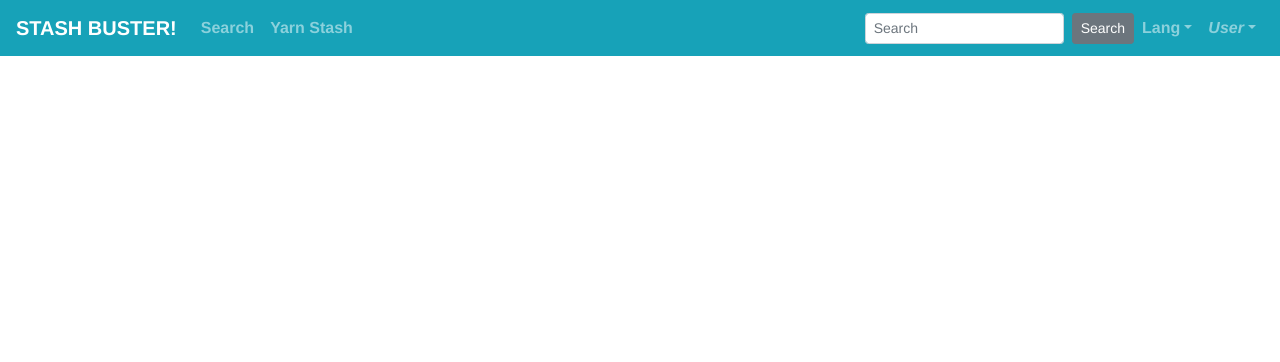
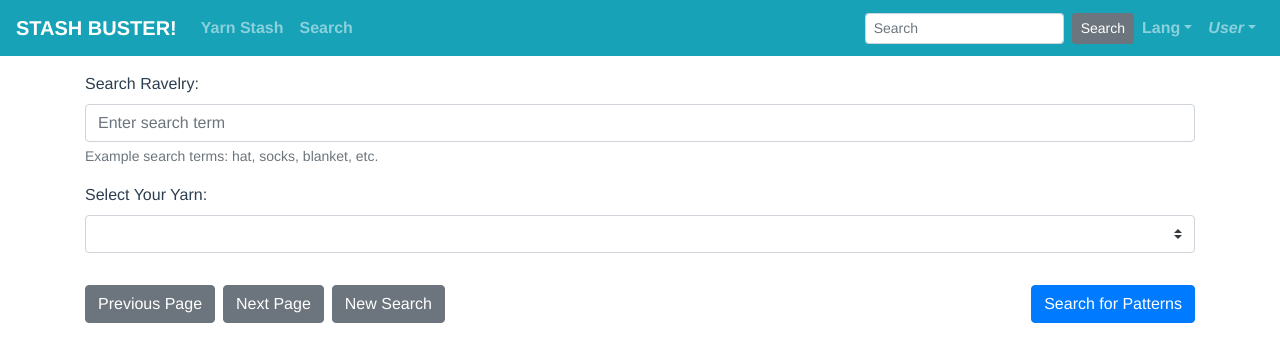
Before and after one commit to lisabost/vue-yarn-stash-buster, a Vue app: page /#/search in a window 1280 px wide. Shown: the top 362 px of the page. Built offline with nearby package versions, Linux system fonts and the light colour scheme; sample sign-in values are in the browser's storage; what vuefire would draw is missing.

Commit message:
User yarns are added to the search options and API search can now optionally use the length of the user's yarn to find patterns A new search button now clears the search form and results window

```diff
--- a/src/App.vue
+++ b/src/App.vue
@@ -9,8 +9,8 @@
 
 <script>
 import NavigationHeader from "@/views/NavigationHeader";
-// import Pattern from "@/models/Pattern";
 import router from "@/router/router";
+
 export default {
   name: 'App',
   router,
--- a/src/components/RavelrySearch.vue
+++ b/src/components/RavelrySearch.vue
@@ -1,12 +1,16 @@
 <template>
   <div>
     <b-form @submit.prevent="search" id="ravelry-search-form" class="mt-3">
-      <b-form-group id="search-term-input" label="Search Ravelry" label-for="search-term" description="Example search terms: hat, socks, blanket, etc.">
-        <b-form-input id="search-term" v-model="searchTerm" type="text" placeholder="Enter search term" required></b-form-input>
+      <b-form-group id="search-term-input" label="Search Ravelry:" label-for="search-term" description="Example search terms: hat, socks, blanket, etc.">
+        <b-form-input id="search-term" v-model="searchObject.searchTerm" type="text" placeholder="Enter search term"></b-form-input>
       </b-form-group>
-      <b-button type="submit" @click="previousPage">Previous Page</b-button>
-      <b-button type="submit" @click="nextPage">Next Page</b-button>
-      <b-button type="submit" variant="primary" class="ml-2">Search for Patterns</b-button>
+      <b-form-group v-if="yarnsForSearch" id="search-by-yarn-select" label="Select Your Yarn:" label-for="select-yarn">
+        <b-form-select id="select-yarn" v-model="searchObject.searchLength" :options="yarnSearchOptions"></b-form-select>
+      </b-form-group>
+      <b-button type="submit" @click="previousPage" class="mt-3">Previous Page</b-button>
+      <b-button type="submit" @click="nextPage" class="ml-2 mt-3">Next Page</b-button>
+      <b-button type="button" @click="newSearch" class="ml-2 mt-3">New Search</b-button>
+      <b-button type="submit" variant="primary" class="ml-2 mt-3 float-right">Search for Patterns</b-button>
     </b-form>
   </div>
 </template>
@@ -16,25 +20,36 @@ import axios from 'axios';
 
 export default {
   name: "RavelrySearch",
-  props: {},
+  props: {
+    listOfYarns: Array
+  },
   data() {
     return {
-      searchTerm: '',
+      searchObject: {
+        searchTerm: '',
+        searchLength: '',
+      },
       searchResults: [],
       lastSearchTerm: '',
-      page: 1
+      lastSearchLength: '',
+      page: 1,
+      yarnsForSearch : [],
+      selectedYarn: Object,
+      searchList: []
     }
   },
   methods: {
-    checkForNewSearchTerm() {
-      if(this.searchTerm !== this.lastSearchTerm) {
-        this.lastSearchTerm = this.searchTerm;
+    checkForNewSearch() {
+      // if the search term is new or the search length is new clear out results for new results!
+      if(this.searchObject.searchTerm !== this.lastSearchTerm || this.searchObject.searchLength !== this.lastSearchLength) {
         return true;
       }
+      this.lastSearchTerm = this.searchObject.searchTerm;
+      this.lastSearchLength = this.searchObject.searchLength;
     },
     search() {
-      if(this.searchTerm) {
-        let isNewSearch = this.checkForNewSearchTerm();
+      // if(this.searchObject.searchTerm) {
+        let isNewSearch = this.checkForNewSearch();
         if (isNewSearch) {
           // clear out the display
           this.clearSearchResults();
@@ -46,7 +61,8 @@ export default {
         let url = 'https://api.ravelry.com/patterns/search.json';
         let config = {
           params: {
-            query: this.searchTerm,
+            query: this.searchObject.searchTerm,
+            yardage_max: this.searchObject.searchLength,
             page_size: 20,
             page: this.page
           },
@@ -74,7 +90,15 @@ export default {
             .finally(() => {
               this.$emit('search-finished', this.searchResults)
             })
-      }
+      // }
+    },
+    newSearch() {
+      //clear form
+      this.searchObject.searchTerm = '';
+      this.searchObject.searchLength = '';
+      //clear results
+      this.clearSearchResults();
+      this.$emit('clear', this.searchResults);
     },
     clearSearchResults() {
       while(this.searchResults.length > 0) {
@@ -83,15 +107,31 @@ export default {
     },
     nextPage() {
       this.page++;
-      this.searchTerm = this.lastSearchTerm;
+      this.searchObject.searchTerm = this.lastSearchTerm;
+      this.searchObject.searchLength = this.lastSearchLength;
       this.clearSearchResults();
       this.search();
     },
     previousPage() {
       this.page--;
-      this.searchTerm = this.lastSearchTerm;
+      this.searchObject.searchTerm = this.lastSearchTerm;
+      this.searchObject.searchLength = this.lastSearchLength;
       this.clearSearchResults();
       this.search();
+    }
+  },
+  computed : {
+    yarnSearchOptions: function (){
+      let yarns = [];
+      for (const i in this.yarnsForSearch) {
+        yarns.push({text: this.yarnsForSearch[i].name + ', ' + this.yarnsForSearch[i].color, value: this.yarnsForSearch[i].length});
+      }
+      return yarns;
+    }
+  },
+  mounted() {
+    if(this.$route.params.listOfYarns) {
+      this.yarnsForSearch = this.$route.params.listOfYarns;
     }
   }
 }
--- a/src/components/YarnList.vue
+++ b/src/components/YarnList.vue
@@ -7,19 +7,17 @@
 </template>
 
 <script>
-import {db} from "@/firebase";
 import YarnCard from "@/components/YarnCard";
 
 export default {
   name: "YarnList",
   components: {YarnCard},
+  props: {
+    yarnCollection: {type: Array},
+  },
   data() {
     return {
-      yarnCollection: []
     }
-  },
-  firestore: {
-    yarnCollection: db.collection('yarn')
   },
   methods: {
   }
--- a/src/components/YarnModal.vue
+++ b/src/components/YarnModal.vue
@@ -41,7 +41,8 @@ export default {
     okButtonText: {type: String},
     modalId: {type: String},
     currentlyEditing: {type: Boolean},
-    yarnId: {type: String}
+    yarnId: {type: String},
+    yarnBeingEdited: {type: Object}
   },
   data() {
     return {
--- a/src/router/router.js
+++ b/src/router/router.js
@@ -6,13 +6,14 @@ Vue.use(VueRouter)
 
 const routes = [
   {
-    path: '/',
-    name: 'Search',
-    component: RavelrySearchView
+    path: '/search',
+    name: 'search',
+    component: RavelrySearchView,
+    props: true
   },
   {
-    path: '/stash',
-    name: 'Yarn Stash',
+    path: '/',
+    name: 'yarn stash',
     // route level code-splitting
     // this generates a separate chunk (about.[hash].js) for this route
     // which is lazy-loaded when the route is visited.
--- a/src/views/NavigationHeader.vue
+++ b/src/views/NavigationHeader.vue
@@ -6,8 +6,8 @@
 
     <b-collapse id="nav-collapse" is-nav>
       <b-navbar-nav>
-        <b-nav-item to="/">Search</b-nav-item>
-        <b-nav-item to="/stash">Yarn Stash</b-nav-item>
+        <b-nav-item to="/">Yarn Stash</b-nav-item>
+        <b-nav-item to="/search">Search</b-nav-item>
       </b-navbar-nav>
 
       <!-- Right aligned nav items -->
--- a/src/views/RavelrySearchView.vue
+++ b/src/views/RavelrySearchView.vue
@@ -1,6 +1,6 @@
 <template>
   <div>
-    <ravelry-search @search-finished="displaySearchResults"></ravelry-search>
+    <ravelry-search @search-finished="displaySearchResults" @clear="clearResults"></ravelry-search>
     <search-results-display :searchResults="displayResults"></search-results-display>
   </div>
 </template>
--- a/src/views/YarnDisplayView.vue
+++ b/src/views/YarnDisplayView.vue
@@ -1,20 +1,32 @@
 <template>
   <div>
     <yarn-modal :ok-button-text="'Add Yarn'" :modalId="modalId">Add Yarn to Your Stash</yarn-modal>
-    <yarn-list></yarn-list>
+    <b-button class="btn-primary" type="button" @click="searchWithYarnList(yarnCollection)">Search for Patterns for your Yarn</b-button>
+    <yarn-list :yarn-collection="yarnCollection"></yarn-list>
   </div>
 </template>
 
 <script>
 import YarnList from "@/components/YarnList";
 import YarnModal from "@/components/YarnModal";
+import {db} from "@/firebase";
+
 export default {
   name: "YarnDisplayView",
   components: {YarnModal, YarnList},
   data() {
     return {
-      modalId: 'add-yarn-modal'
+      modalId: 'add-yarn-modal',
+      yarnCollection: [],
     }
+  },
+  methods: {
+    searchWithYarnList(collection) {
+      this.$router.push({name: 'search', params: {listOfYarns: collection}})
+    }
+  },
+  firestore: {
+    yarnCollection: db.collection('yarn')
   }
 }
 </script>
```
